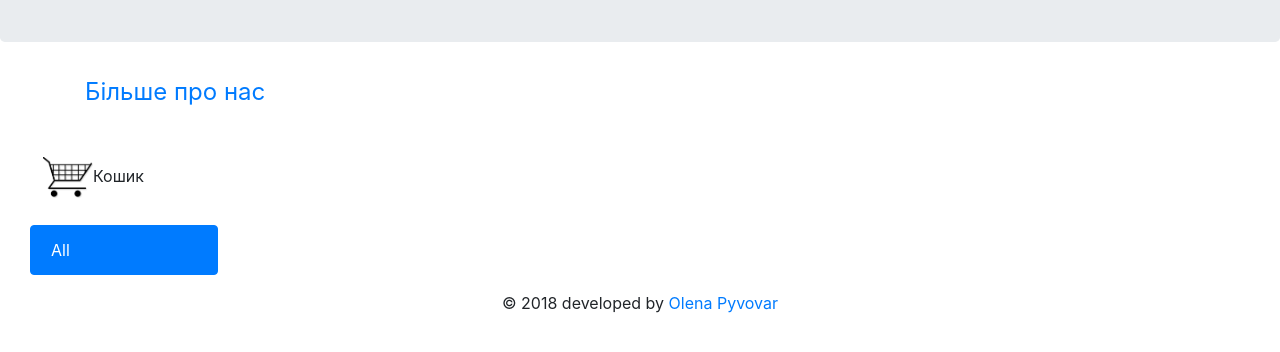
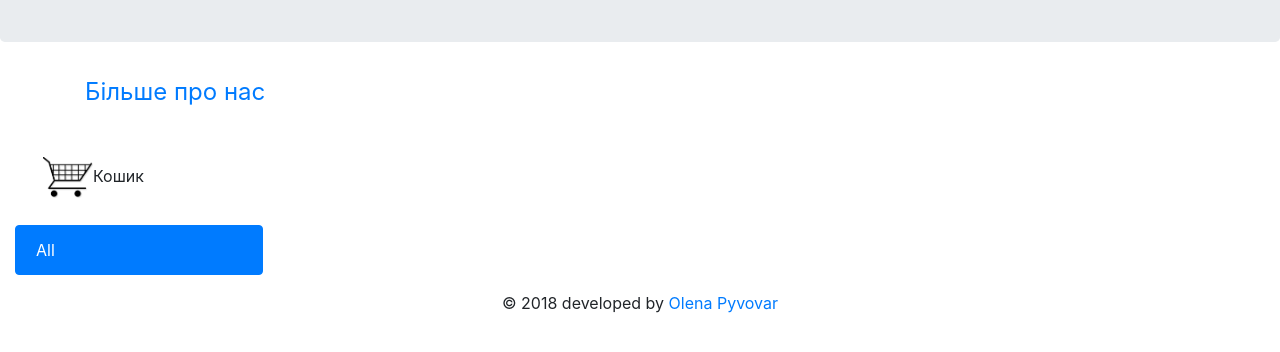
Before and after one commit to helenpvvr/lab02, a website built with webpack: page docs/index.html in a window 1280 px wide. Shown: the part 186-538 px from the top of the page. Built offline with nearby package versions, Linux system fonts and the light colour scheme; no server answers.

Commit message:
change style for category list

```diff
--- a/docs/index.html
+++ b/docs/index.html
@@ -69,10 +69,8 @@
 				</div>
 			</div>
 
-
-
 			<!-- Category of goods -->
-			<div class="container row">
+			<div class="row">
 				<div class="col-md-12 categoryList-place">
 					<div class="allProduct-grid">
 						<li class="list-group-item category active" data-category-id="all"> All
```
